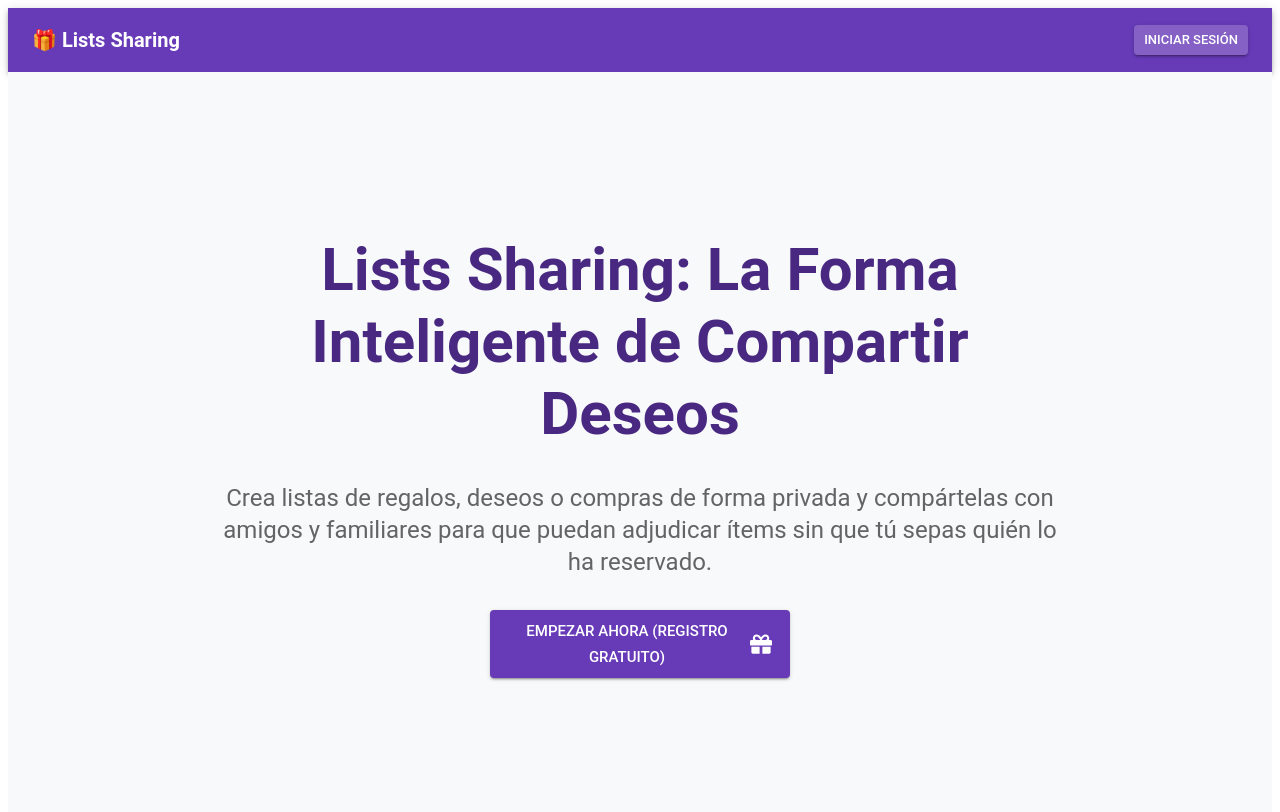
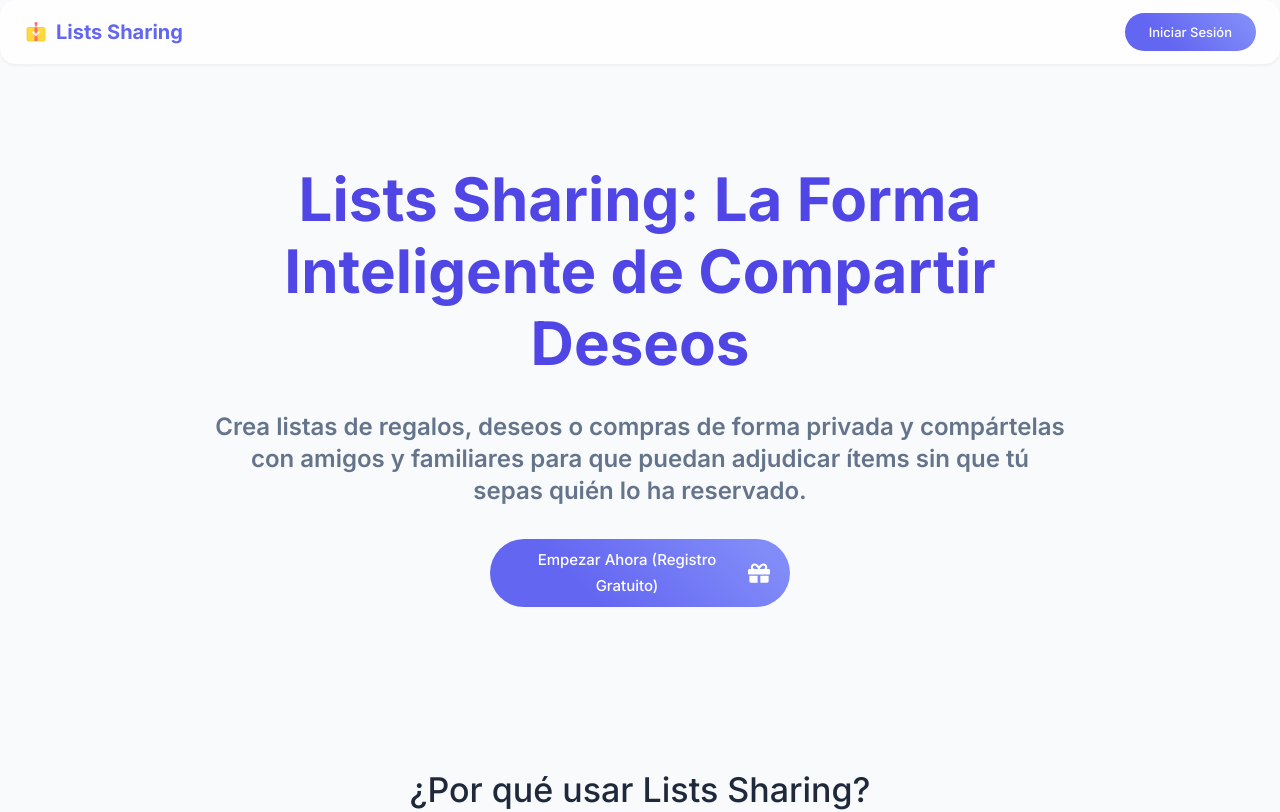
Before and after one commit to mdemena/lists-sharing, a React (Vite) app: page / in a window 1280 px wide. Shown: the top 812 px of the page. Built offline with nearby package versions, Linux system fonts and the light colour scheme; no server answers.

Commit message:
New design

```diff
--- a/index.html
+++ b/index.html
@@ -1,10 +1,16 @@
-<!doctype html>
+<!DOCTYPE html>
 <html lang="en">
   <head>
     <meta charset="UTF-8" />
-    <link rel="icon" type="image/svg+xml" href="/vite.svg" />
+    <link rel="icon" type="image/svg+xml" href="/favicon.svg" />
     <meta name="viewport" content="width=device-width, initial-scale=1.0" />
-    <title>lists-sharing</title>
+    <title>Lists Sharing</title>
+    <link rel="preconnect" href="https://fonts.googleapis.com" />
+    <link rel="preconnect" href="https://fonts.gstatic.com" crossorigin />
+    <link
+      href="https://fonts.googleapis.com/css2?family=Inter:wght@300;400;500;600;700&display=swap"
+      rel="stylesheet"
+    />
   </head>
   <body>
     <div id="root"></div>
--- a/src/components/NavBar.tsx
+++ b/src/components/NavBar.tsx
@@ -25,16 +25,25 @@ const NavBar: React.FC = () => {
 
   return (
     // AppBar de MUI es la barra de navegación principal
-    <AppBar position="static" color="primary">
+    <AppBar position="sticky" elevation={0}>
       <Toolbar>
         {/* Título de la Aplicación */}
         <Typography
           variant="h6"
           component={RouterLink} // Usamos RouterLink para manejar la navegación interna
           to={user ? "/dashboard" : "/"}
-          sx={{ flexGrow: 1, textDecoration: 'none', color: 'inherit', fontWeight: 'bold' }}
+          sx={{
+            flexGrow: 1,
+            textDecoration: 'none',
+            color: 'primary.main', // Usamos el color primario para el logo
+            fontWeight: 'bold',
+            display: 'flex',
+            alignItems: 'center',
+            gap: 1
+          }}
         >
-          🎁 Lists Sharing
+          <img src="/favicon.svg" alt="Logo" style={{ width: 24, height: 24 }} />
+          Lists Sharing
         </Typography>
 
         {/* Contenedor de Botones (Derecha) */}
@@ -46,7 +55,7 @@ const NavBar: React.FC = () => {
                 component={RouterLink}
                 to="/dashboard"
                 startIcon={<FaListUl />}
-                color="inherit" // Hereda el color blanco de AppBar
+                color="primary" // Color primario (ahora el fondo es claro)
               >
                 Mis Listas
               </Button>
@@ -54,12 +63,9 @@ const NavBar: React.FC = () => {
               <Button
                 onClick={handleLogout}
                 startIcon={<FaSignOutAlt />}
-                variant="contained"
+                variant="outlined" // Outlined para ser menos agresivo que contained red
+                color="error"
                 size="small"
-                sx={{
-                  bgcolor: 'error.main', // Color rojo para el botón de salir
-                  '&:hover': { bgcolor: 'error.dark' }
-                }}
               >
                 Salir
               </Button>
@@ -72,10 +78,7 @@ const NavBar: React.FC = () => {
               to="/login"
               variant="contained"
               size="small"
-              sx={{
-                bgcolor: 'primary.light',
-                '&:hover': { bgcolor: 'primary.dark' }
-              }}
+              color="primary"
             >
               Iniciar Sesión
             </Button>
--- a/src/main.tsx
+++ b/src/main.tsx
@@ -4,27 +4,103 @@ import React from 'react';
 import ReactDOM from 'react-dom/client';
 import { BrowserRouter as Router } from 'react-router-dom';
 import { AuthProvider } from './contexts/AuthContext';
-import { ThemeProvider, createTheme } from '@mui/material/styles';
+import { ThemeProvider, createTheme, CssBaseline } from '@mui/material';
 import { Toaster } from 'react-hot-toast';
 import App from './App.tsx';
 
-// Opcional: Personalizar un tema base de Chakra UI
+// --- Tema Moderno y Vibrante ---
 const theme = createTheme({
   palette: {
     primary: {
-      main: '#673ab7', // Un tono púrpura de Material Design
+      main: '#6366f1', // Indigo vibrante
+      light: '#818cf8',
+      dark: '#4f46e5',
+      contrastText: '#ffffff',
+    },
+    secondary: {
+      main: '#ec4899', // Pink vibrante para acentos
+      light: '#f472b6',
+      dark: '#db2777',
+      contrastText: '#ffffff',
     },
     background: {
-      default: '#f7f9fa', // Simula el 'gray.50' de Chakra
+      default: '#f8fafc', // Slate 50 (muy claro)
+      paper: '#ffffff',
+    },
+    text: {
+      primary: '#1e293b', // Slate 800
+      secondary: '#64748b', // Slate 500
     },
   },
   typography: {
-    fontFamily: [
-      'Roboto',
-      '"Helvetica Neue"',
-      'Arial',
-      'sans-serif',
-    ].join(','),
+    fontFamily: '"Inter", "Roboto", "Helvetica", "Arial", sans-serif',
+    h1: { fontWeight: 700 },
+    h2: { fontWeight: 700 },
+    h3: { fontWeight: 600 },
+    h4: { fontWeight: 600 },
+    h5: { fontWeight: 600 },
+    h6: { fontWeight: 600 },
+    button: { textTransform: 'none', fontWeight: 500 }, // Botones sin mayúsculas forzadas
+  },
+  shape: {
+    borderRadius: 12, // Bordes más redondeados globalmente
+  },
+  components: {
+    MuiCssBaseline: {
+      styleOverrides: {
+        body: {
+          // Fondo con gradiente sutil
+          background: 'linear-gradient(135deg, #fdfbfb 0%, #ebedee 100%)',
+          minHeight: '100vh',
+        },
+      },
+    },
+    MuiButton: {
+      styleOverrides: {
+        root: {
+          borderRadius: '50px', // Botones tipo "píldora"
+          padding: '8px 24px',
+          boxShadow: 'none',
+          '&:hover': {
+            boxShadow: '0 4px 12px rgba(0,0,0,0.1)', // Sombra suave al hover
+            transform: 'translateY(-1px)', // Ligero efecto de elevación
+          },
+          transition: 'all 0.2s ease-in-out',
+        },
+        containedPrimary: {
+          background: 'linear-gradient(45deg, #6366f1 30%, #818cf8 90%)', // Gradiente en botones primarios
+        },
+      },
+    },
+    MuiCard: {
+      styleOverrides: {
+        root: {
+          borderRadius: 16,
+          boxShadow: '0 4px 20px rgba(0,0,0,0.05)', // Sombra muy suave y difusa
+          border: '1px solid rgba(255,255,255,0.5)', // Borde sutil
+          backdropFilter: 'blur(10px)', // Efecto glassmorphism (si hay fondo detrás)
+          background: 'rgba(255, 255, 255, 0.8)', // Fondo semi-transparente
+        },
+      },
+    },
+    MuiPaper: {
+      styleOverrides: {
+        root: {
+          borderRadius: 16,
+        },
+      },
+    },
+    MuiAppBar: {
+      styleOverrides: {
+        root: {
+          background: 'rgba(255, 255, 255, 0.8)', // Navbar semi-transparente
+          backdropFilter: 'blur(12px)',
+          color: '#1e293b', // Texto oscuro
+          boxShadow: '0 1px 3px rgba(0,0,0,0.05)', // Sombra mínima
+          borderBottom: '1px solid rgba(0,0,0,0.05)',
+        },
+      },
+    },
   },
 });
 
@@ -32,6 +108,7 @@ ReactDOM.createRoot(document.getElementById('root')!).render(
   <React.StrictMode>
     {/* 1. Proveedor de Estilos */}
     <ThemeProvider theme={theme}>
+      <CssBaseline />
       {/* 2. Proveedor de Rutas */}
       <Router>
         {/* 3. Proveedor de Autenticación */}
--- a/src/pages/Dashboard.tsx
+++ b/src/pages/Dashboard.tsx
@@ -154,8 +154,10 @@ const Dashboard: React.FC = () => {
                 minHeight: '150px',
                 boxShadow: 3,
                 transition: '0.2s',
+                cursor: 'pointer',
                 '&:hover': { boxShadow: 6, transform: 'translateY(-2px)' }
             }}
+            onClick={() => navigate(`/list/${list.id}/edit`)}
         >
             <CardContent>
                 <Typography variant="h6" component="h3" mb={1} noWrap>
@@ -170,7 +172,10 @@ const Dashboard: React.FC = () => {
                     size="small"
                     startIcon={<FaList />}
                     variant="outlined"
-                    onClick={() => navigate(`/list/${list.id}/edit`)}
+                    onClick={(e) => {
+                        e.stopPropagation();
+                        navigate(`/list/${list.id}/edit`);
+                    }}
                 >
                     Editar Items
                 </Button>
@@ -179,7 +184,10 @@ const Dashboard: React.FC = () => {
                     startIcon={<FaShareSquare />}
                     variant="contained"
                     color="secondary"
-                    onClick={() => handleShareClick(list)}
+                    onClick={(e) => {
+                        e.stopPropagation();
+                        handleShareClick(list);
+                    }}
                 >
                     Compartir {list.list_shares?.[0]?.count ? `(${list.list_shares[0].count})` : ''}
                 </Button>
--- a/src/pages/ListView.tsx
+++ b/src/pages/ListView.tsx
@@ -32,7 +32,7 @@ import {
     Paper,
     Avatar,
 } from '@mui/material';
-import { FaTrash, FaEdit, FaCheck, FaTimes, FaPlus, FaDollarSign, FaStar, FaExternalLinkAlt, FaTh, FaList } from 'react-icons/fa';
+import { FaTrash, FaEdit, FaCheck, FaTimes, FaPlus, FaEuroSign, FaStar, FaExternalLinkAlt, FaTh, FaList } from 'react-icons/fa';
 import { useAuth } from '../contexts/AuthContext';
 import { supabase } from '../supabaseClient';
 import type { List, ListItem, ImageUrl, ExternalUrl } from '../types'; // Importamos los tipos
@@ -63,6 +63,12 @@ interface CurrentItemState {
     importance: number;
     estimated_cost: number;
 }
+
+const priorities = [
+    { id: 3, name: 'Importante' },
+    { id: 2, name: 'Normal' },
+    { id: 1, name: 'Opcional' },
+];
 
 // Componente pequeño para el carrusel (simplificado para MVP)
 const ImageCarousel: React.FC<{ images: ImageUrl[] }> = ({ images }) => {
@@ -100,14 +106,20 @@ const ImageCarousel: React.FC<{ images: ImageUrl[] }> = ({ images }) => {
                     </Typography>
                     <Button
                         size="small"
-                        onClick={() => setCurrentIndex((currentIndex - 1 + images.length) % images.length)}
+                        onClick={(e) => {
+                            e.stopPropagation();
+                            setCurrentIndex((currentIndex - 1 + images.length) % images.length);
+                        }}
                         sx={{ color: 'white' }}
                     >
                         &lt;
                     </Button>
                     <Button
                         size="small"
-                        onClick={() => setCurrentIndex((currentIndex + 1) % images.length)}
+                        onClick={(e) => {
+                            e.stopPropagation();
+                            setCurrentIndex((currentIndex + 1) % images.length);
+                        }}
                         sx={{ color: 'white' }}
                     >
                         &gt;
@@ -387,8 +399,13 @@ const ListView: React.FC = () => {
                 width: '100%',
                 minHeight: '250px',
                 boxShadow: 3,
-                borderLeft: !isOwnerMode ? `5px solid ${item.is_adjudicated ? 'red' : 'green'}` : undefined
-            }}>
+                borderLeft: !isOwnerMode ? `5px solid ${item.is_adjudicated ? 'red' : 'green'}` : undefined,
+                cursor: isOwnerMode ? 'pointer' : 'default',
+                transition: '0.2s',
+                '&:hover': isOwnerMode ? { boxShadow: 6, transform: 'translateY(-2px)' } : {}
+            }}
+            onClick={() => isOwnerMode && handleOpenModal(item)}
+            >
                 {/* Carrusel de Imágenes */}
                 <ImageCarousel images={item.image_urls || []} />
 
@@ -408,8 +425,8 @@ const ListView: React.FC = () => {
                             <Typography variant="caption">Imp: {item.importance}</Typography>
                         </Stack>
                         <Stack direction="row" alignItems="center" spacing={0.5}>
-                            <Box sx={{ color: 'success.main' }}><FaDollarSign size={14} /></Box>
-                            <Typography variant="caption">Coste Est.: ${item.estimated_cost?.toFixed(2) || 'N/A'}</Typography>
+                            <Box sx={{ color: 'success.main' }}><FaEuroSign size={14} /></Box>
+                            <Typography variant="caption">Coste Est.: €{item.estimated_cost?.toFixed(2) || 'N/A'}</Typography>
                         </Stack>
                     </Stack>
 
@@ -420,7 +437,10 @@ const ListView: React.FC = () => {
                                 <IconButton
                                     size="small"
                                     color="primary"
-                                    onClick={() => window.open(extUrl.url, '_blank')}
+                                    onClick={(e) => {
+                                        e.stopPropagation();
+                                        window.open(extUrl.url, '_blank');
+                                    }}
                                 >
                                     <FaExternalLinkAlt size={12} />
                                 </IconButton>
@@ -432,11 +452,14 @@ const ListView: React.FC = () => {
                     <Stack direction="row" spacing={1} justifyContent="flex-end" pt={2}>
                         {isOwnerMode ? (
                             <>
-                                <Button size="small" variant="outlined" startIcon={<FaEdit />} onClick={() => handleOpenModal(item)}>Editar</Button>
+                                <Button size="small" variant="outlined" startIcon={<FaEdit />} onClick={(e) => { e.stopPropagation(); handleOpenModal(item); }}>Editar</Button>
                                 <IconButton
                                     size="small"
                                     color="error"
-                                    onClick={() => handleDeleteItem(item)}
+                                    onClick={(e) => {
+                                        e.stopPropagation();
+                                        handleDeleteItem(item);
+                                    }}
                                     disabled={item.is_adjudicated}
                                 >
                                     <FaTrash size={14} />
@@ -446,7 +469,7 @@ const ListView: React.FC = () => {
                             user && (
                                 <>
                                     {isAdjudicatedByCurrentUser ? (
-                                        <Button size="small" variant="contained" color="warning" startIcon={<FaTimes />} onClick={() => handleAdjudicate(item, false)}>
+                                        <Button size="small" variant="contained" color="warning" startIcon={<FaTimes />} onClick={(e) => { e.stopPropagation(); handleAdjudicate(item, false); }}>
                                             Soltar
                                         </Button>
                                     ) : item.is_adjudicated ? (
@@ -454,7 +477,7 @@ const ListView: React.FC = () => {
                                             Reservado
                                         </Button>
                                     ) : (
-                                        <Button size="small" variant="contained" color="success" startIcon={<FaCheck />} onClick={() => handleAdjudicate(item, true)}>
+                                        <Button size="small" variant="contained" color="success" startIcon={<FaCheck />} onClick={(e) => { e.stopPropagation(); handleAdjudicate(item, true); }}>
                                             Yo lo tomo
                                         </Button>
                                     )}
@@ -555,15 +578,15 @@ const ListView: React.FC = () => {
                                             {item.image_urls && item.image_urls.length > 0 ? (
                                                 <Avatar src={item.image_urls[0].url} variant="rounded" />
                                             ) : (
-                                                <Avatar variant="rounded">?</Avatar>
+                                                <Avatar src="/favicon.svg" variant="rounded" />
                                             )}
                                         </TableCell>
                                         <TableCell>{item.name}</TableCell>
                                         <TableCell sx={{ maxWidth: 200, whiteSpace: 'nowrap', overflow: 'hidden', textOverflow: 'ellipsis' }}>
                                             {item.description}
                                         </TableCell>
-                                        <TableCell align="right">{item.importance}</TableCell>
-                                        <TableCell align="right">${item.estimated_cost?.toFixed(2) || 'N/A'}</TableCell>
+                                        <TableCell align="right">{priorities.find(p => p.id === item.importance)?.name || 'N/A'}</TableCell>
+                                        <TableCell align="right">€{item.estimated_cost?.toFixed(2) || 'N/A'}</TableCell>
                                         {!isOwnerMode && (
                                             <TableCell align="center">
                                                 <Box sx={{
@@ -663,11 +686,11 @@ const ListView: React.FC = () => {
                                     value={currentItem.importance.toString()}
                                     onChange={(e) => setCurrentItem({ ...currentItem, importance: parseInt(e.target.value as string) })}
                                 >
-                                    {[5, 4, 3, 2, 1].map(n => <MenuItem key={n} value={n}>{n} - {n === 5 ? 'Máxima' : n === 1 ? 'Mínima' : ''}</MenuItem>)}
+                                    {priorities.map(n => <MenuItem key={n.id} value={n.id}>{n.id} - {n.name}</MenuItem>)}
                                 </Select>
                             </FormControl>
                             <TextField
-                                label="Coste Estimado ($)"
+                                label="Coste Estimado (€)"
                                 type="number"
                                 fullWidth
                                 value={currentItem.estimated_cost}
```
Also changed, not shown: public/favicon.svg (added).
